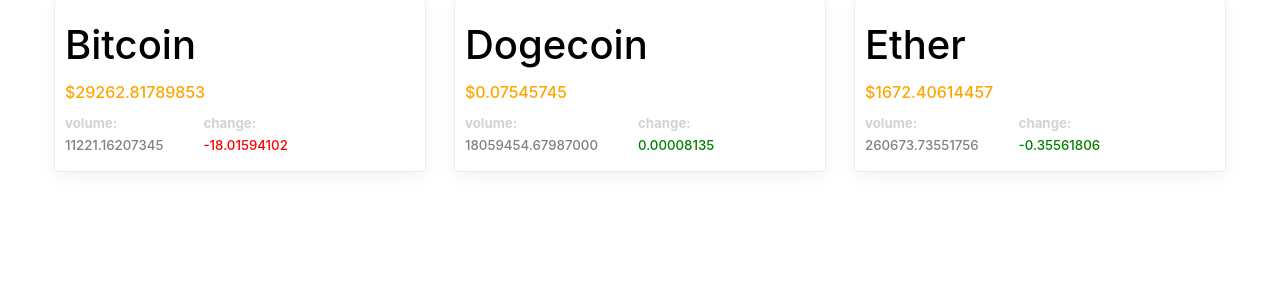
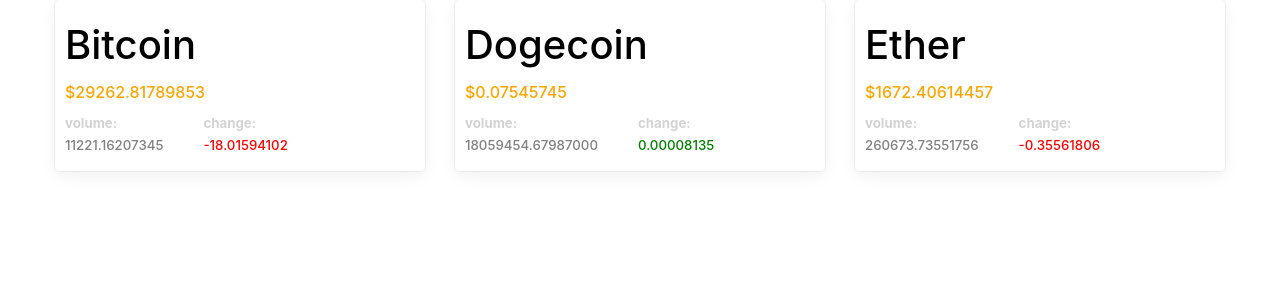
Before and after one commit to duttasuraj93/cryptonator, a Next.js app: page /cryptocurrencies in a window 1280 px wide. Shown: the top 300 px of the page. Built offline with nearby package versions, Linux system fonts and the light colour scheme; data requests are answered from the project's data file.

Commit message:
fix: fixed changed value logic

```diff
--- a/components/Cryptocurrencies/Crypto.tsx
+++ b/components/Cryptocurrencies/Crypto.tsx
@@ -23,7 +23,7 @@
                     </div>
                     <div className={styles.change__container}>
                         <h5 className={styles.change__title}>change:</h5>
-                        <h5 className={`${parseInt(change) < 0 ? styles.loss : styles.gain}`}>{change}</h5>
+                        <h5 className={`${parseFloat(change) < 0 ? styles.loss : styles.gain}`}>{change}</h5>
                     </div>
                 </div>
             </div>
```
